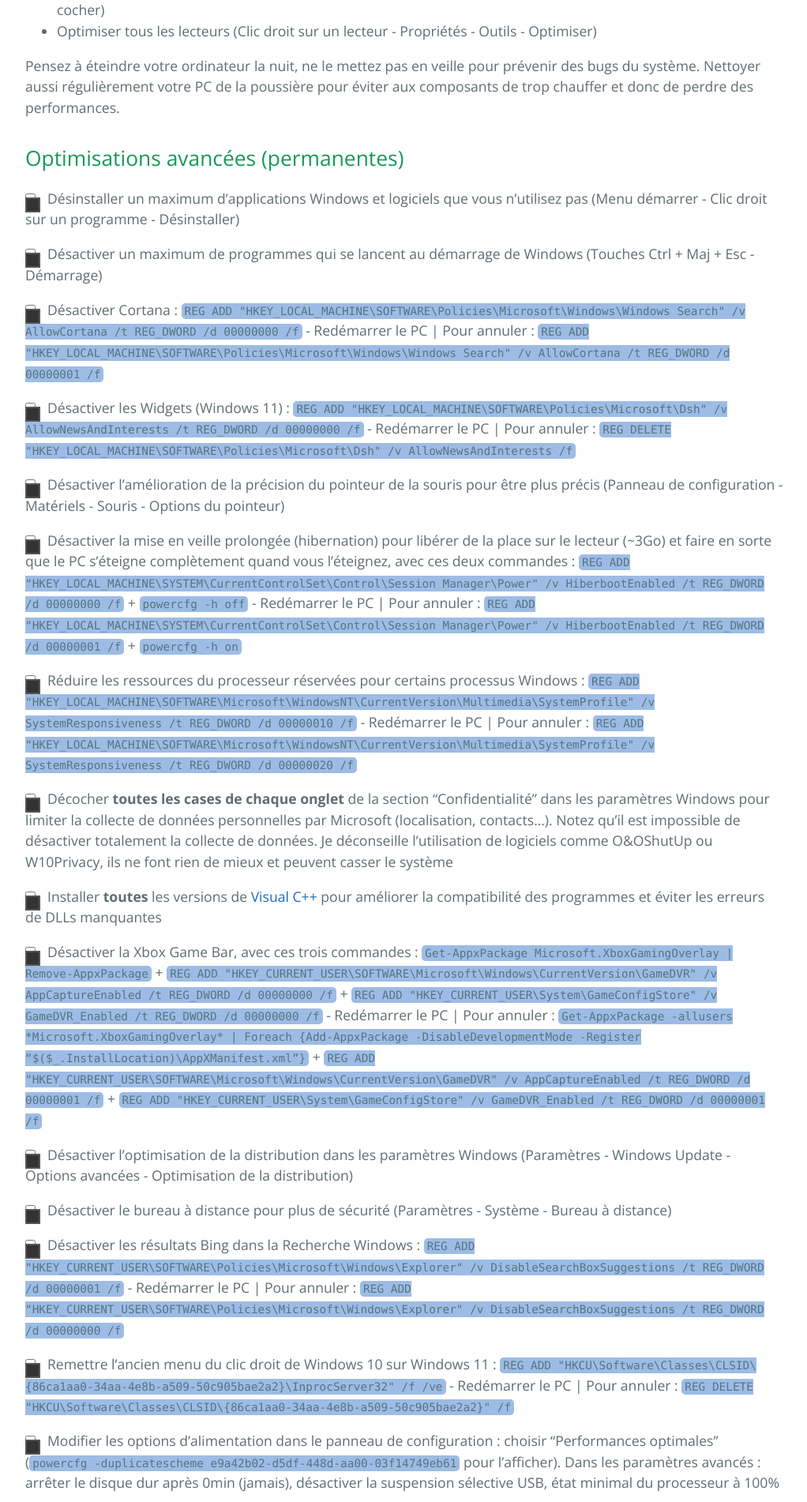
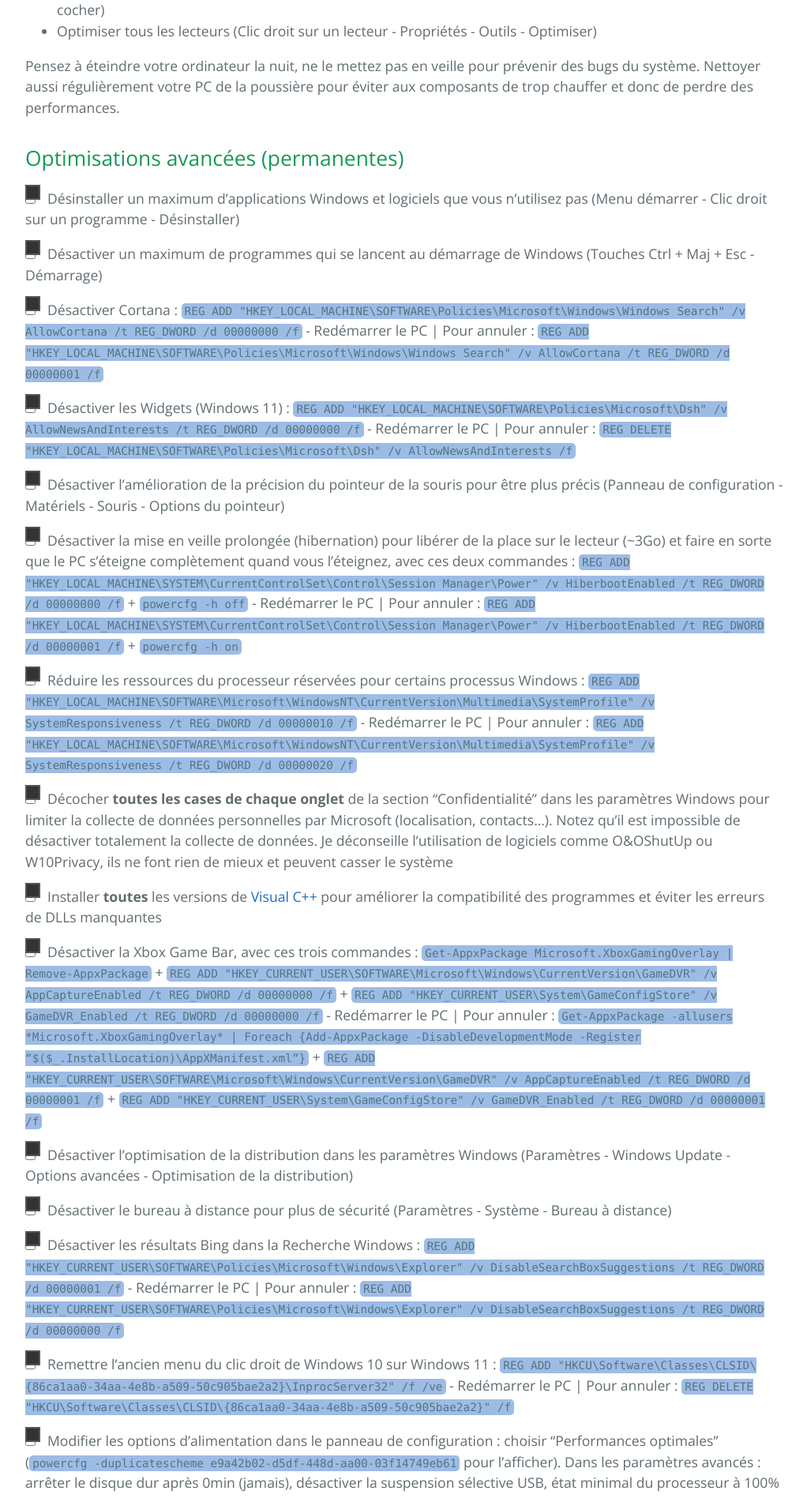
Before and after one commit to PouletEnSlip/pouletenslip.github.io, a Jekyll site: the page built from pages/opti/index.md, in a window 1280 px wide. Shown: the part 1376-3278 px from the top of the page at 79% size, without its empty margins (128-1150 px from the left). Built offline with Jekyll 4.4.1, drawn with Linux system fonts in a browser that asks for light colours; comment, search, counter and statistics services are not loaded.

Commit message:
Update style.scss

```diff
--- a/assets/css/style.scss
+++ b/assets/css/style.scss
@@ -14,7 +14,7 @@ input[type=checkbox]:before {
          position: absolute;
          width: 15px;
          height: 15px;
-         top: 5px;
+         bottom: 5px;
          left: 0;
          border: 2px solid #555555;
          background-color: #333;
```
